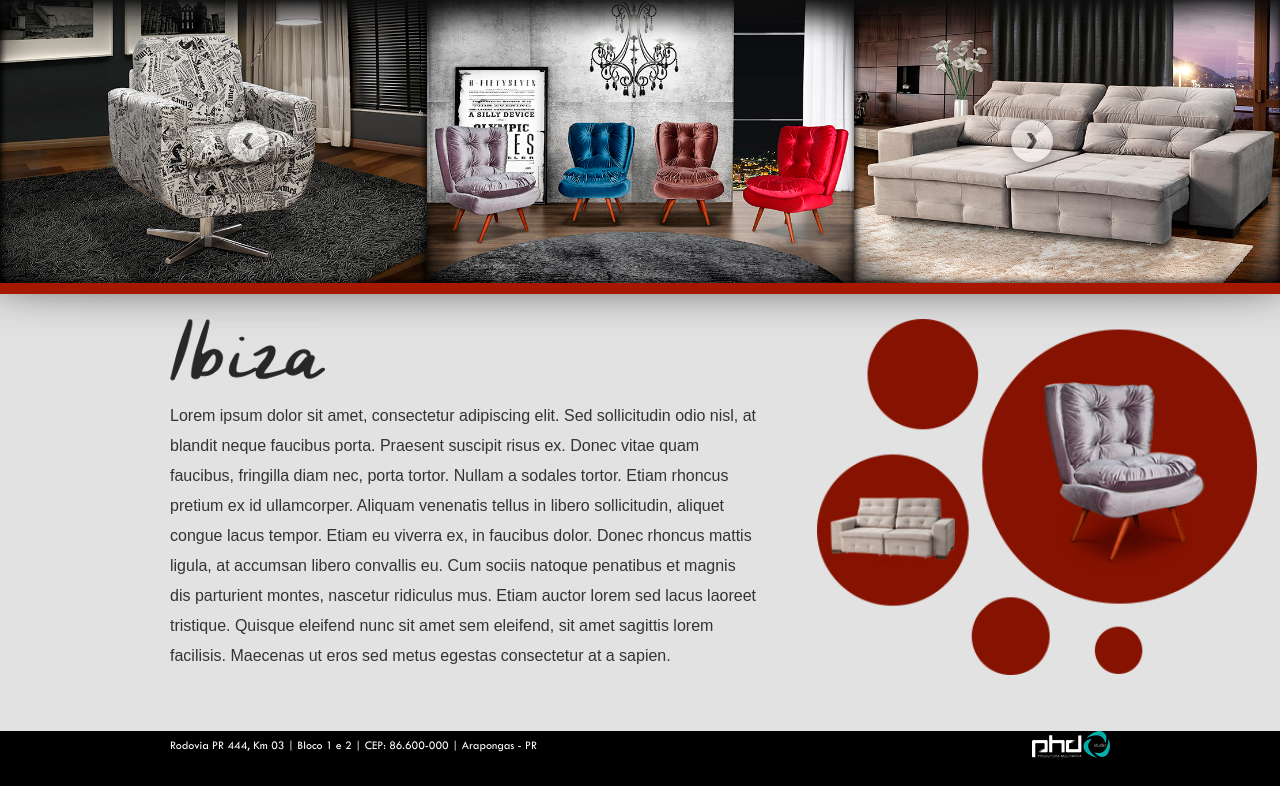
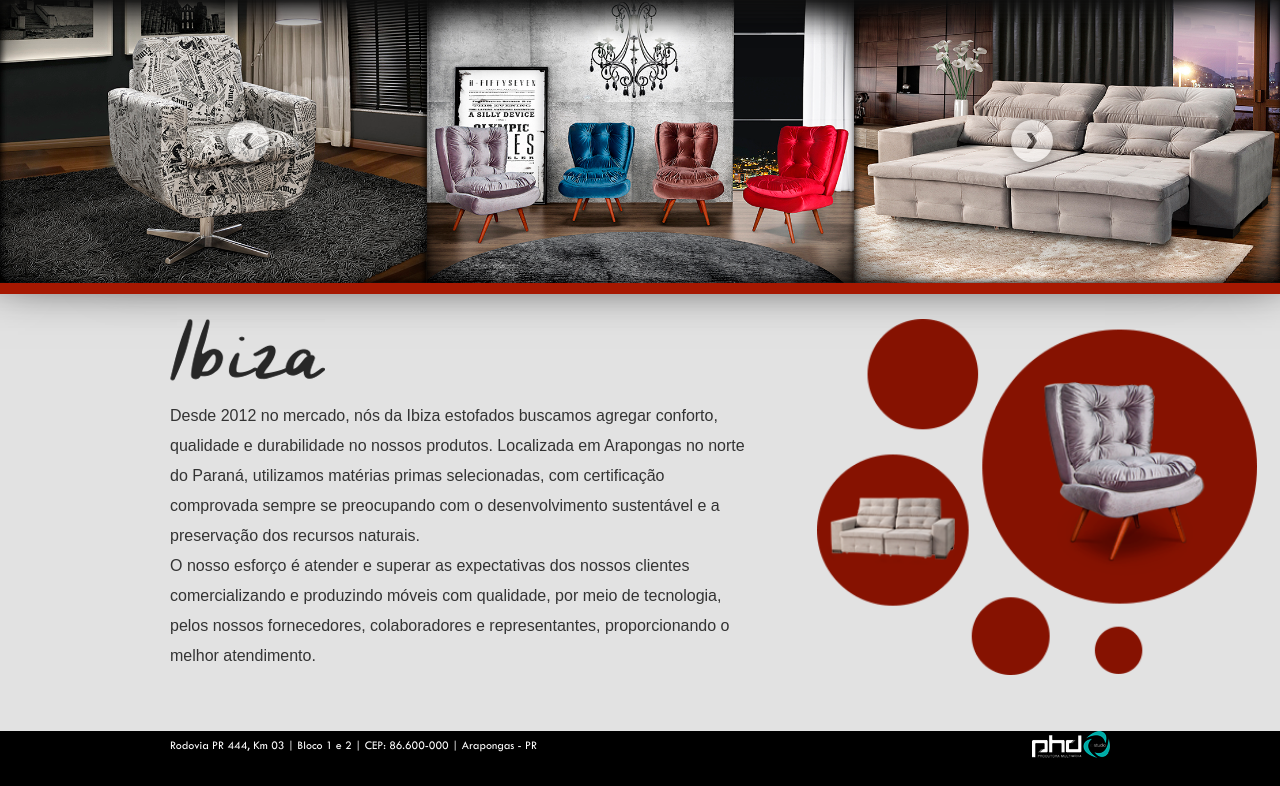
Before and after one commit to damasiorafael/ibiza, a PHP site: page / in a window 1280 px wide; the page is wider, and only the part inside the window is pictured. Shown: the part 121-907 px from the top of that part. Run offline with PHP 8.4, Linux system fonts and the light colour scheme.

Commit message:
texto institucional

```diff
--- a/index.php
+++ b/index.php
@@ -39,7 +39,9 @@
                 <div class="col-md-12 col-img-title">
                     <img src="img/logo_interna.png" class="img-max-size-100" />
                 </div>
-                <p id="empresa" class="par-padd-right">Lorem ipsum dolor sit amet, consectetur adipiscing elit. Sed sollicitudin odio nisl, at blandit neque faucibus porta. Praesent suscipit risus ex. Donec vitae quam faucibus, fringilla diam nec, porta tortor. Nullam a sodales tortor. Etiam rhoncus pretium ex id ullamcorper. Aliquam venenatis tellus in libero sollicitudin, aliquet congue lacus tempor. Etiam eu viverra ex, in faucibus dolor. Donec rhoncus mattis ligula, at accumsan libero convallis eu. Cum sociis natoque penatibus et magnis dis parturient montes, nascetur ridiculus mus. Etiam auctor lorem sed lacus laoreet tristique. Quisque eleifend nunc sit amet sem eleifend, sit amet sagittis lorem facilisis. Maecenas ut eros sed metus egestas consectetur at a sapien.</p>
+                <p id="empresa" class="par-padd-right">
+                    Desde 2012 no mercado, nós da Ibiza estofados buscamos agregar conforto, qualidade e durabilidade no nossos produtos. Localizada em Arapongas no norte do Paraná, utilizamos matérias primas selecionadas, com certificação comprovada sempre se preocupando com o desenvolvimento sustentável e a preservação dos recursos naturais.<br />
+                    O nosso esforço é atender e superar as expectativas dos nossos clientes comercializando e produzindo móveis com qualidade, por meio de tecnologia, pelos nossos fornecedores, colaboradores e representantes, proporcionando o melhor atendimento.</p>
             </div>
             <div class="col-md-4 col-img-destaque">
                 <img src="img/img-destaque-home.png" class="img-max-size-150 img-size-150 pull-right margin-negativa-right" />
```
